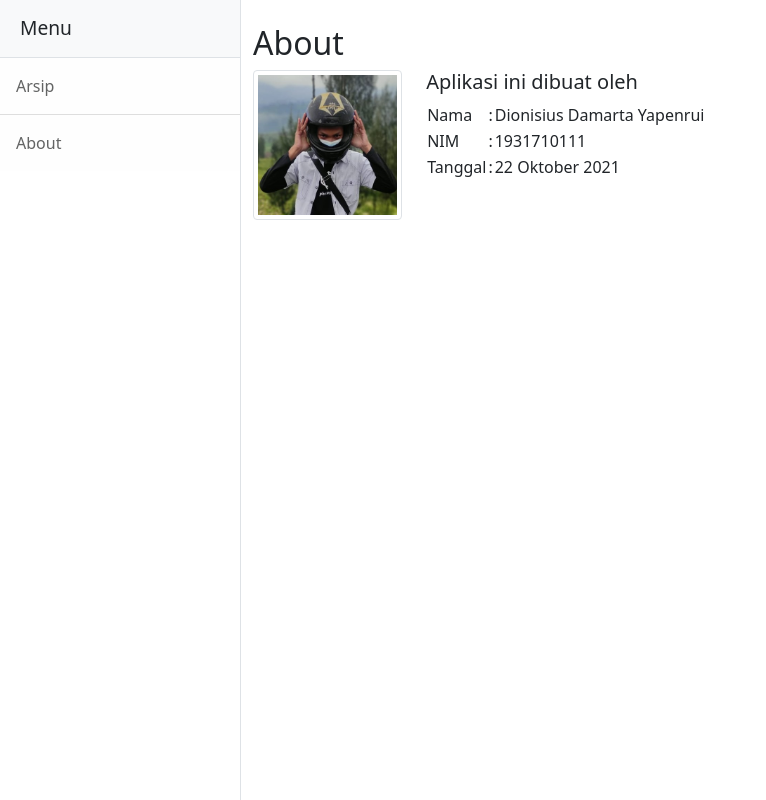
After one commit to chrisdionisius/lsp_backup, a PHP site: page /tentang.php in a window 1280 px wide. The commit adds this page. Shown: the whole page, without its empty margins (0-766 px from the left). Run offline with PHP 8.4, Linux system fonts and the light colour scheme; data that the repository does not hold is empty.

Commit message:
add about page

```diff
--- a/footer.php
+++ b/footer.php
@@ -2,6 +2,18 @@
 <script src="https://cdn.jsdelivr.net/npm/bootstrap@5.1.1/dist/js/bootstrap.bundle.min.js"></script>
 <!-- Core theme JS-->
 <script src="js/scripts.js"></script>
+<script>
+function alertHapus() {
+    var delete = confirm("Yakin ingin menghapus ?");
+    if (delete == true) {
+        <?php
+        ?>
+    } else {
+        txt = "You pressed Cancel!";
+    }
+
+}
+</script>
 </body>
 
 </html>
--- a/index.php
+++ b/index.php
@@ -29,7 +29,7 @@
         </div>
         <div class="container">
             <div class="row">
-                <div class="col-10">
+                <div class="col-12">
                     <table class="table">
                         <thead>
                             <tr class="table-secondary">
@@ -53,7 +53,7 @@
                                     <td>$surat[tanggal]</td>
                                     <td>
                                         <div class='btn-group' role='group' aria-label='Basic example'>
-                                            <button type='button' class='btn btn-danger'>Hapus</button>
+                                            <a class='btn btn-danger' onClick=\"javascript: return confirm('Please confirm deletion');\" href='hapus.php?nomor=".$surat['nomor']."'>Hapus</a>
                                             <button type='button' class='btn btn-warning'>Unduh</button>
                                             <button type='button' class='btn btn-primary'>Lihat >></button>
                                         </div>
@@ -67,7 +67,7 @@
             </div>
         </div>
         <div class="container">
-            <button type="button" class="btn btn-outline-secondary">Arsipkan Surat</button>
+            <a class="btn btn-outline-secondary" href="unggah_surat.php">Arsipkan Surat</a>
         </div>
     </div>
     <!-- Page content wrapper-->
--- /dev/null
+++ b/lihat_surat.php
@@ -0,0 +1,6 @@
+<?php
+$pdf = "surat/JOBSHEET 02 - FUZZY.pdf";
+echo"
+<iframe src='<?php echo $pdf; ?>' width='90%' height='500px'>
+</iframe>";
+?>
--- a/sidebar.php
+++ b/sidebar.php
@@ -2,7 +2,7 @@
 <div class="border-end bg-white" id="sidebar-wrapper">
     <div class="sidebar-heading border-bottom bg-light">Menu</div>
     <div class="list-group list-group-flush">
-        <a class="list-group-item list-group-item-action list-group-item-light p-3" href="#!">Arsip</a>
-        <a class="list-group-item list-group-item-action list-group-item-light p-3" href="#!">About</a>
+        <a class="list-group-item list-group-item-action list-group-item-light p-3" href="index.php">Arsip</a>
+        <a class="list-group-item list-group-item-action list-group-item-light p-3" href="tentang.php">About</a>
     </div>
 </div>
--- /dev/null
+++ b/tentang.php
@@ -0,0 +1,44 @@
+<?php
+    include 'master.php';
+    $listKategori = mysqli_query($koneksi,"SELECT * FROM kategori");
+?>
+<div class="d-flex" id="wrapper">
+    <?php
+        include 'sidebar.php';
+    ?>
+    <div id="page-content-wrapper">
+        <div class="container">
+            <h2 class="mt-4">About</h1>
+        </div>
+        <div class="container">
+            <div class="row">
+                <div class="col-2">
+                    <img src="assets/foto.jpeg" class="img-thumbnail" alt="...">
+                </div>
+                <div class="col-6">
+                    <h5>Aplikasi ini dibuat oleh</h5>
+                    <table>
+                        <tr>
+                            <td>Nama</td>
+                            <td>:</td>
+                            <td>Dionisius Damarta Yapenrui</td>
+                        </tr>
+                        <tr>
+                            <td>NIM</td>
+                            <td>:</td>
+                            <td>1931710111</td>
+                        </tr>
+                        <tr>
+                            <td>Tanggal </td>
+                            <td>:</td>
+                            <td> 22 Oktober 2021</td>
+                        </tr>
+                    </table>
+                </div>
+            </div>
+        </div>
+    </div>
+</div>
+<?php
+include 'footer.php';
+?>
```
Also changed, not shown: hapus.php (added, +9 -0 lines), unggah.php (added, +45 -0 lines), unggah_surat.php (+8 -8 lines), assets/foto.jpeg (added).
